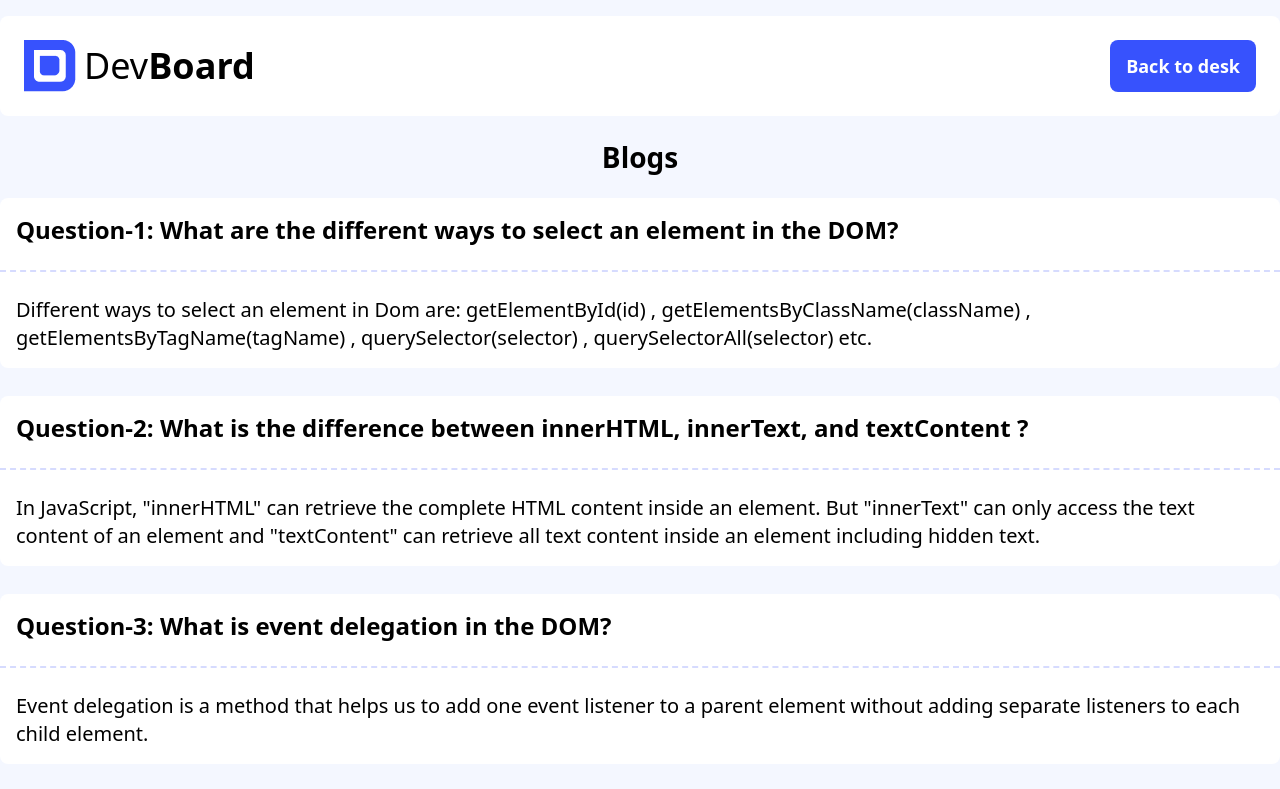
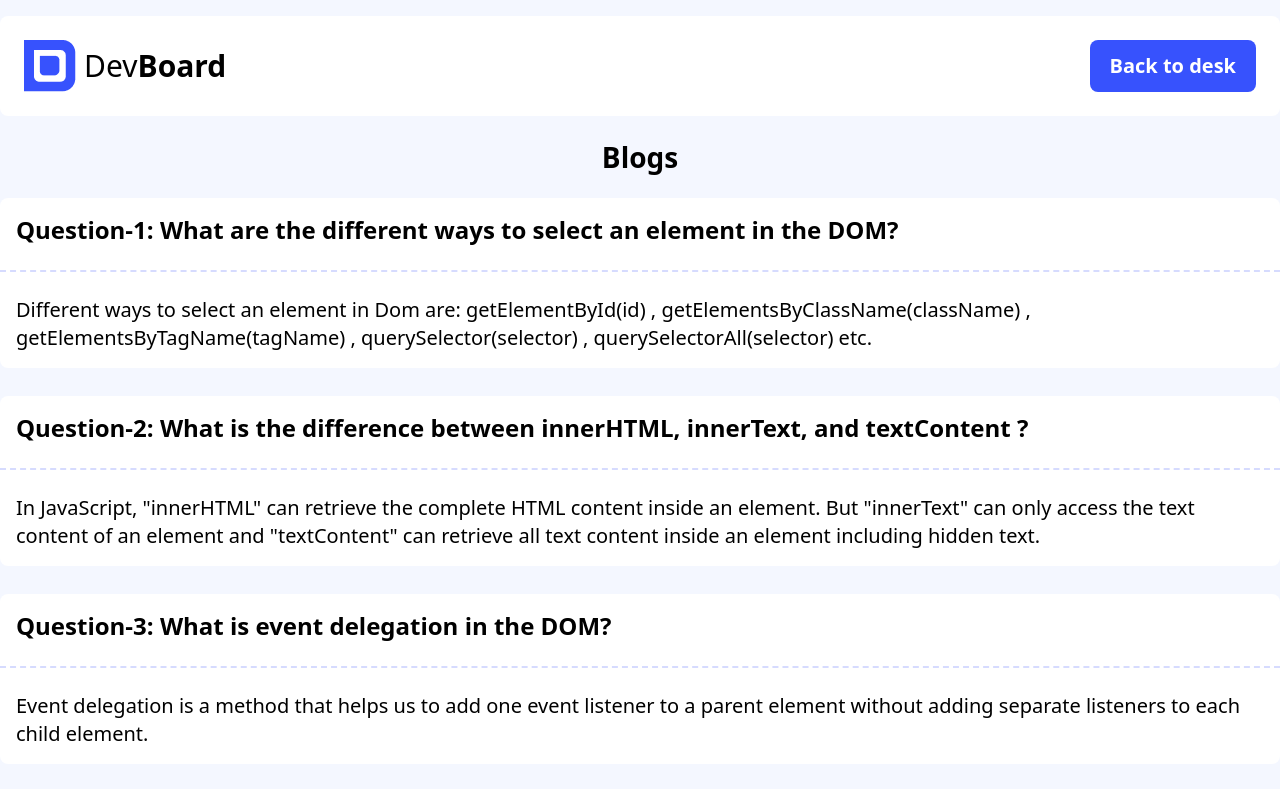
Before and after one commit to mahmudhasanador/Assignment-5, a plain HTML site: page blog.html in a window 1280 px wide. Shown: the top 789 px of the page. Drawn offline with nearby package versions, Linux system fonts and the light colour scheme.

Commit message:
Changed the root file name from main.html to index.html

```diff
--- a/blog.html
+++ b/blog.html
@@ -13,10 +13,10 @@
       >
         <div class="flex items-center gap-2">
           <img src="assets/logo.png" alt="" />
-          <h1 class="text-4xl">Dev<span class="font-bold">Board</span></h1>
+          <h1 class="text-3xl">Dev<span class="font-bold">Board</span></h1>
         </div>
         <button
-          class="bg-[#3752FD] rounded-lg text-white text-[18px] font-bold px-4 py-2"
+          class="bg-[#3752FD] rounded-lg text-white text-[20px] font-[600] px-5 py-2"
           id="backToDesk-btn"
         >
           Back to desk
```
Also changed, not shown: index.html (renamed from main.html).
